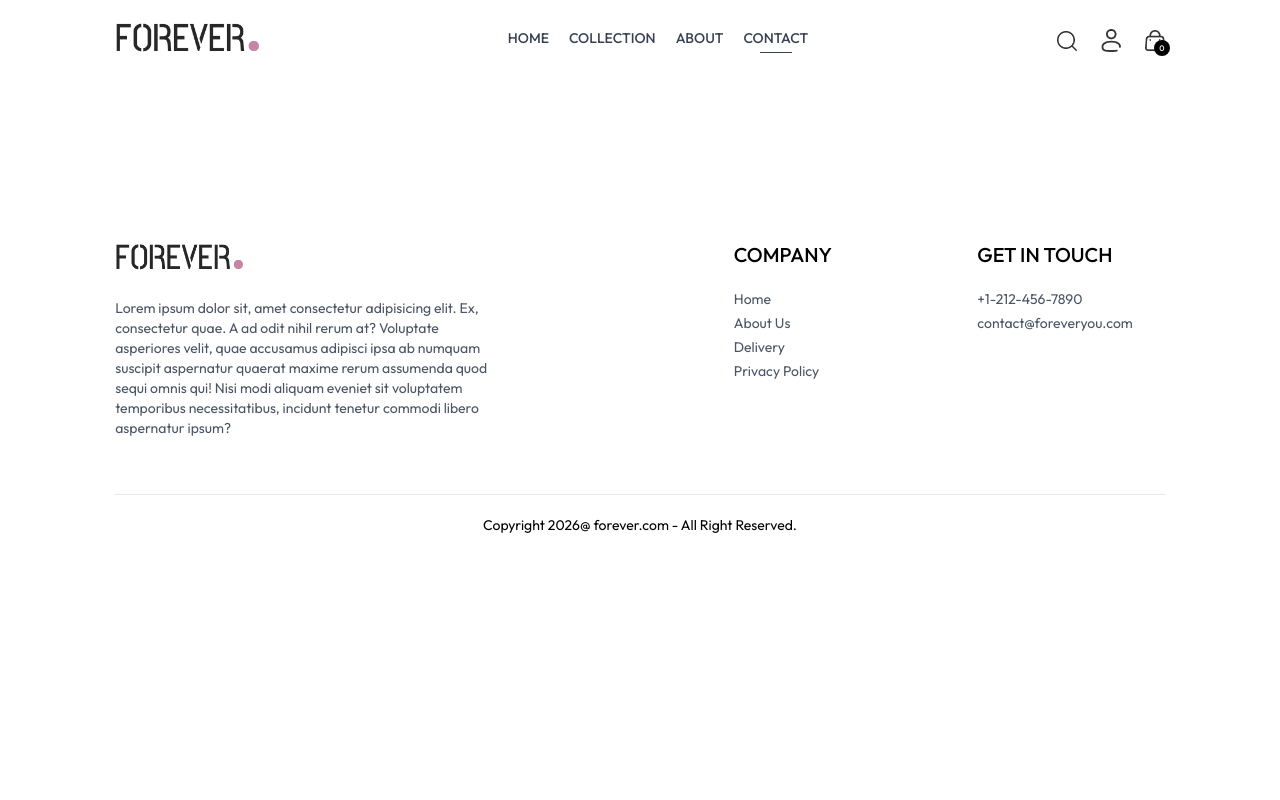
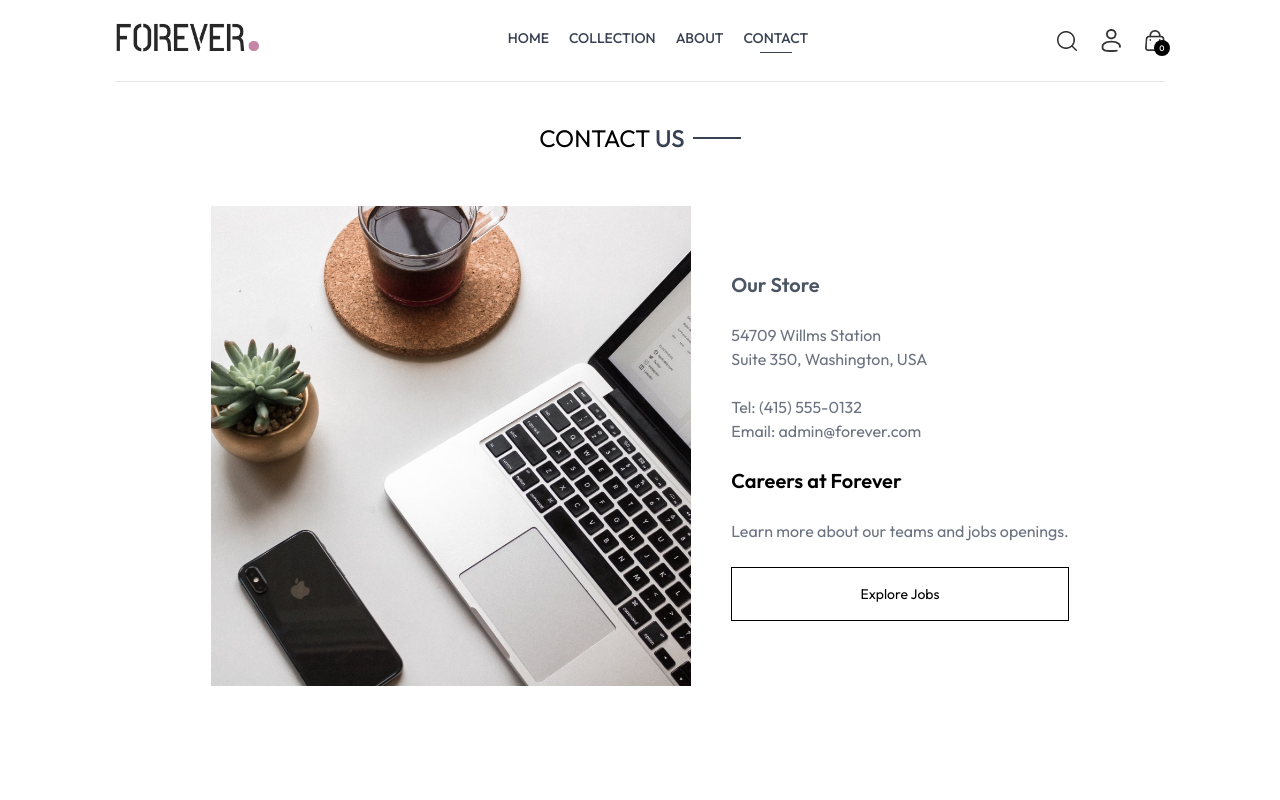
Before and after one commit to GabrielEsquiavoni/ecommerce-app, a React (Vite) app in the folder frontend/: page /contact in a window 1280 px wide. Shown: the top 800 px of the page. Built offline with nearby package versions, Linux system fonts and the light colour scheme.

Commit message:
feat: enhance Contact page

```diff
--- a/frontend/src/pages/Contact.jsx
+++ b/frontend/src/pages/Contact.jsx
@@ -1,9 +1,29 @@
 import React from 'react'
+import Title from '../components/Title'
+import { assets } from '../assets/frontend_assets/assets'
+import NewsletterBox from '../components/NewsletterBox'
 
 const Contact = () => {
   return (
     <div>
+      <div className="text-center text-2xl pt-10 border-t">
+        <Title text1={'CONTACT'} text2={'US'}/>
+      </div>
 
+    <div className="my-10 flex flex-col justify-center md:flex-row gap-10 mb-28">
+      <img className='w-full md:max-w-[480px]' src={assets.contact_img} alt="" />
+      <div className="flex flex-col justify-center tems-start gap-6">
+        <p className='font-semibold text-xl text-gray-600'>Our Store</p>
+        <p className='text-gray-500'>54709 Willms Station <br /> Suite 350, Washington, USA</p>
+        <p className='text-gray-500'>Tel: (415) 555-0132 <br /> Email: admin@forever.com</p>
+        <p className='font-semibold text-xl'>Careers at Forever</p>
+        <p className='text-gray-500'>Learn more about our teams and jobs openings.</p>
+        <button className='border border-black px-8 py-4 text-sm hover:bg-black hover:text-white transiton-all duration-500'>Explore Jobs</button>
+      </div>
+    </div>
+
+
+        <NewsletterBox />
     </div>
   )
 }
```
